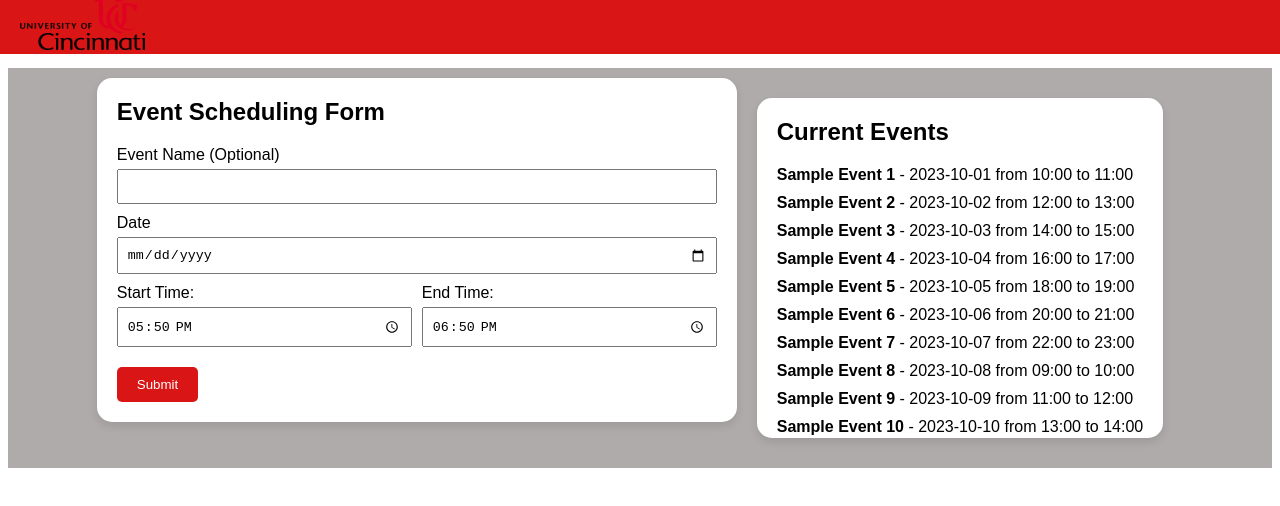
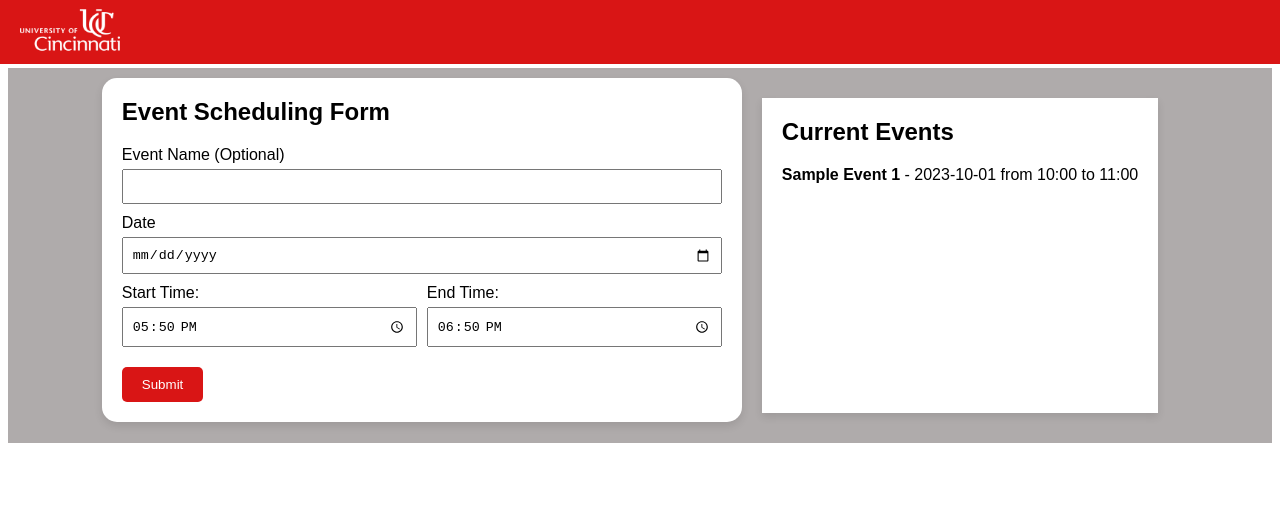
Before and after one commit to YomNom/25LiveREDO, a SvelteKit app: page / in a window 1280 px wide. Shown: the top 506 px of the page. Built offline with nearby package versions, Linux system fonts and the light colour scheme; a web font is replaced by a local one.

Commit message:
Fixed React issue

```diff
--- a/src/routes/+page.svelte
+++ b/src/routes/+page.svelte
@@ -2,7 +2,6 @@
     // @ts-nocheck
 
     import EventForm from "./event_form.svelte";
-    import DisplayEvents from "./display_events.svelte";
 
     let currentEvents = [
       {
@@ -10,60 +9,6 @@
         date: '2023-10-01',
         startTime: '10:00',
         endTime: '11:00'
-      },
-      {
-        name: 'Sample Event 2',
-        date: '2023-10-02',
-        startTime: '12:00',
-        endTime: '13:00'
-      },
-      {
-        name: 'Sample Event 3',
-        date: '2023-10-03',
-        startTime: '14:00',
-        endTime: '15:00'
-      },
-      {
-        name: 'Sample Event 4',
-        date: '2023-10-04',
-        startTime: '16:00',
-        endTime: '17:00'
-      },
-      {
-        name: 'Sample Event 5',
-        date: '2023-10-05',
-        startTime: '18:00',
-        endTime: '19:00'
-      },
-      {
-        name: 'Sample Event 6',
-        date: '2023-10-06',
-        startTime: '20:00',
-        endTime: '21:00'
-      },
-      {
-        name: 'Sample Event 7',
-        date: '2023-10-07',
-        startTime: '22:00',
-        endTime: '23:00'
-      },
-      {
-        name: 'Sample Event 8',
-        date: '2023-10-08',
-        startTime: '09:00',
-        endTime: '10:00'
-      },
-      {
-        name: 'Sample Event 9',
-        date: '2023-10-09',
-        startTime: '11:00',
-        endTime: '12:00'
-      },
-      {
-        name: 'Sample Event 10',
-        date: '2023-10-10',
-        startTime: '13:00',
-        endTime: '14:00'
       }
     ];
     </script>
@@ -71,13 +16,12 @@
     <main>
       <nav>
         <div class="navbar">
-          <img src="/UC-ReadoutLogo.png" alt="UC Readout Logo" class="UClogo" width="125px" height="50px"/>
+          <img src="/UC-ReadoutLogo.png" alt="UC Readout Logo" class="UClogo" width="100px" height="60px"/>
         </div>
       </nav>
 
       <div class="top-page">
         <EventForm {currentEvents} />
-        <DisplayEvents {currentEvents} title="Current Events" />
       </div>
     </main>
 
--- a/src/routes/display_events.svelte
+++ b/src/routes/display_events.svelte
@@ -17,8 +17,7 @@
           {/each}
         {/if}
       </ul>
-      <!-- Debugging information -->
-      <pre>{JSON.stringify(currentEvents, null, 2)}</pre>
+
     </div>
   </div>
 
@@ -28,10 +27,9 @@
     }
     .events-list {
       background-color: #fff;
-      border-radius: 15px;
       padding: 20px; /* Padding inside the rectangle */
       box-shadow: 0 4px 8px rgba(0, 0, 0, 0.1);
-      height: 300px; /* Fixed height */
+      height: 275px; /* Fixed height */
       overflow-y: auto; /* Enable vertical scrolling */
     }
     .events-list ul {
--- a/src/routes/event_form.svelte
+++ b/src/routes/event_form.svelte
@@ -1,5 +1,6 @@
 <script>
     import { onMount } from "svelte";
+    import DisplayEvents from "./display_events.svelte";
     export let currentEvents = [];
 
     let event = {
@@ -88,6 +89,8 @@
     </form>
   </div>
 
+  <DisplayEvents {currentEvents} title="Current Events" />
+
   <style>
     .rounded-rectangle {
       background-color: #fff;
```
Also changed, not shown: static/UC-ReadoutLogo.png.
